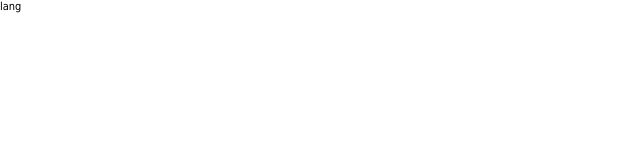
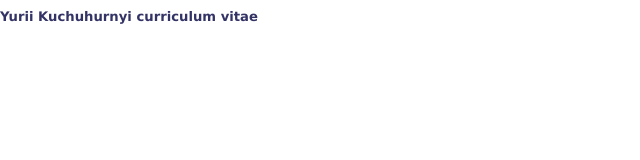
Before and after one commit to kymdesign/rsschool-cv, a plain HTML site: page index.html in a window 1280 px wide. Shown: the whole page, without its empty margins (0-640 px from the left). Drawn offline with Linux system fonts and the light colour scheme.

Commit message:
fix: add teg <html> and style h1

```diff
--- a/index.html
+++ b/index.html
@@ -1,15 +1,19 @@
 <!DOCTYPE html>
+<html>
 <head>
 <title>Yurii Kuchuhurnyi curriculum vitae</title>
-lang
 <meta name="keywords" content="CV, cirriculum vitae, Yurii Kuchuhurnyi">
 <meta http-equiv="Content-Type" content="text/html; charset=utf-8">
-<link rel="stylesheet" href="style.css" type="text/css">
+<link rel="stylesheet" href="style.css">
 <style type="text/css">
-
+   h1 {
+    font-size: 120%;
+    font-family: Verdana, Arial, Helvetica, sans-serif;
+    color: #333366;
+   }
 </style>
 </head>
 <body>
-
+<H1>Yurii Kuchuhurnyi curriculum vitae</H1>
 </body>
 </html>
```
